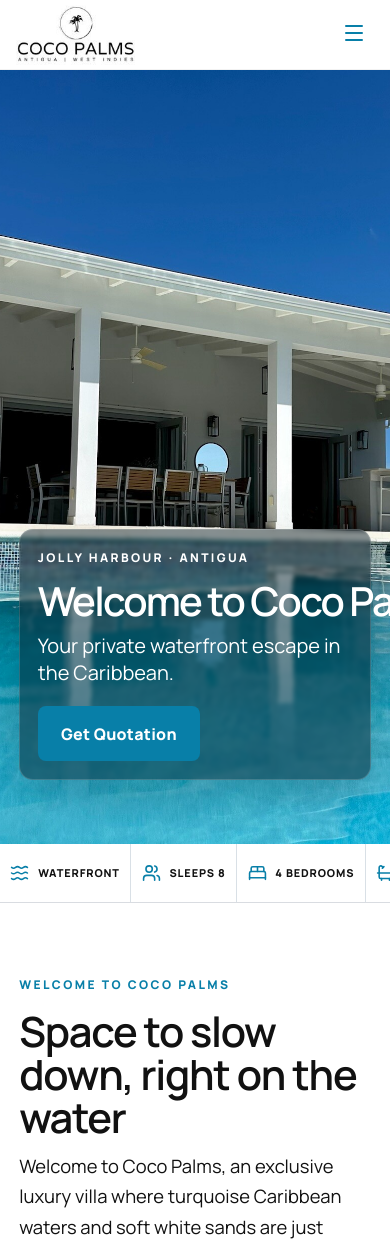
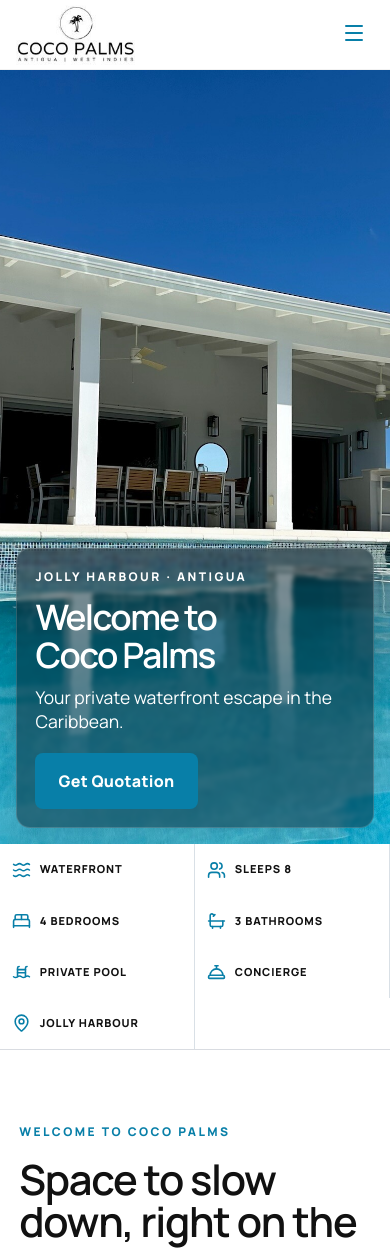
Before and after one commit to paulfairbrother1000/coco-palms-website, a Next.js app: page / in a window 390 px wide. Shown: the top 1250 px of the page. Built offline with nearby package versions, Linux system fonts and the light colour scheme.

Commit message:
Fit home hero and villa facts on portrait phones (#20)

```diff
--- a/src/app/globals.css
+++ b/src/app/globals.css
@@ -121,3 +121,14 @@
 .gallery-grid :is(.gallery-image-local-area-13,.gallery-image-local-area-14){object-position:center 58%}
 .gallery-grid :is(.gallery-image-local-area-15,.gallery-image-local-area-16){object-position:center 54%}
 @media(max-width:600px){.balanced-heading{width:100%}.balanced-heading span{text-align:left;text-align-last:auto}.split-feature .feature-list{grid-template-columns:1fr}.location-area-mosaic{display:grid;grid-template-columns:1fr;grid-auto-rows:auto}.location-area-mosaic .location-photo,.location-area-mosaic .location-photo-sunrise,.location-area-mosaic .location-photo-detail-top,.location-area-mosaic .location-photo-detail-bottom,.location-area-mosaic .location-photo-bottom-left,.location-area-mosaic .location-photo-bottom-middle,.location-area-mosaic .location-photo-bottom-right{grid-column:auto;grid-row:auto;min-height:280px}}
+
+/* Keep the home hero and villa facts within a portrait phone viewport. */
+@media(max-width:600px){
+  .hero-content{width:100%;max-width:100%;padding:1rem}
+  .hero-copy-panel{width:100%;max-width:100%;padding:1.15rem}
+  .hero-title{font-size:clamp(2rem,9vw,2.75rem);line-height:1.08;white-space:normal;text-wrap:balance;overflow-wrap:break-word}
+  .hero-copy-panel .hero-subtitle{font-size:clamp(1.05rem,4.5vw,1.35rem);line-height:1.35}
+  .highlights{display:grid;grid-template-columns:repeat(2,minmax(0,1fr))}
+  .highlights span{min-width:0;white-space:normal;justify-content:flex-start;padding:.85rem .75rem;font-size:.69rem}
+  .highlights svg{flex-shrink:0}
+}
```
